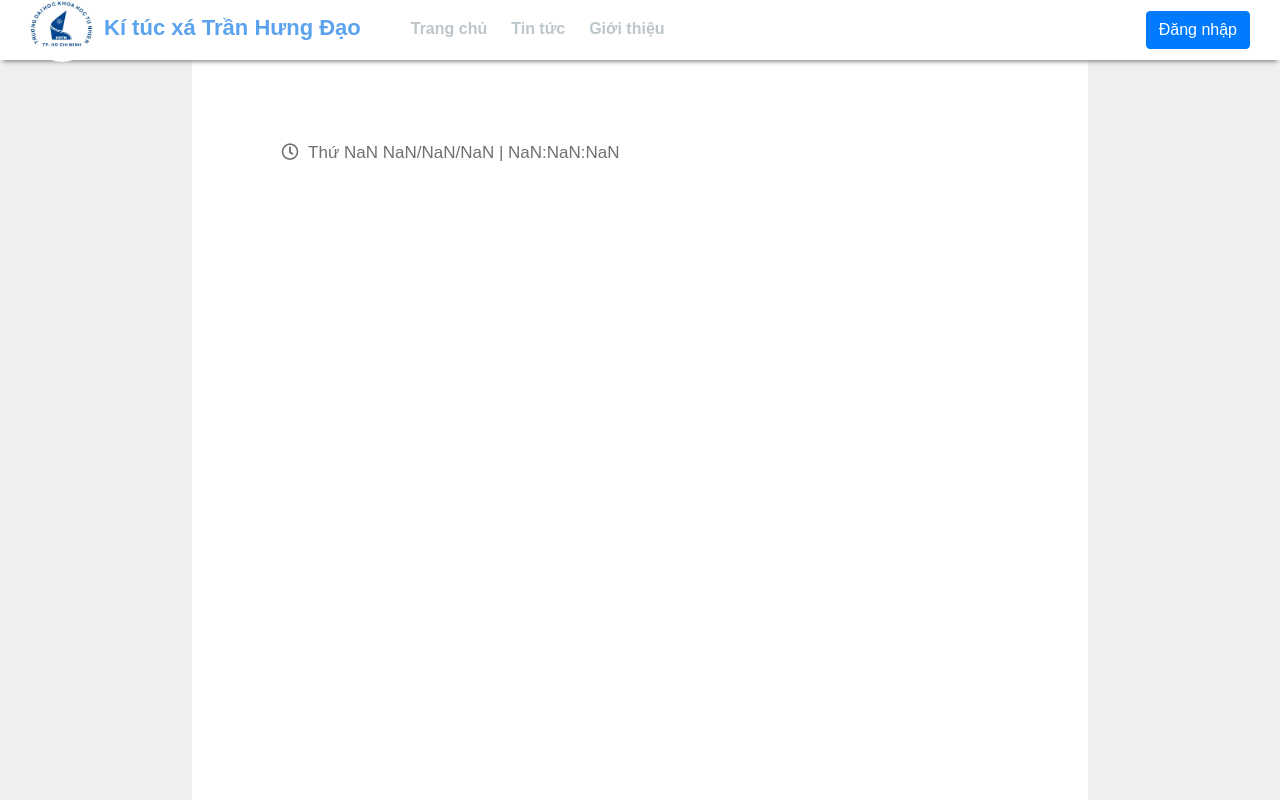
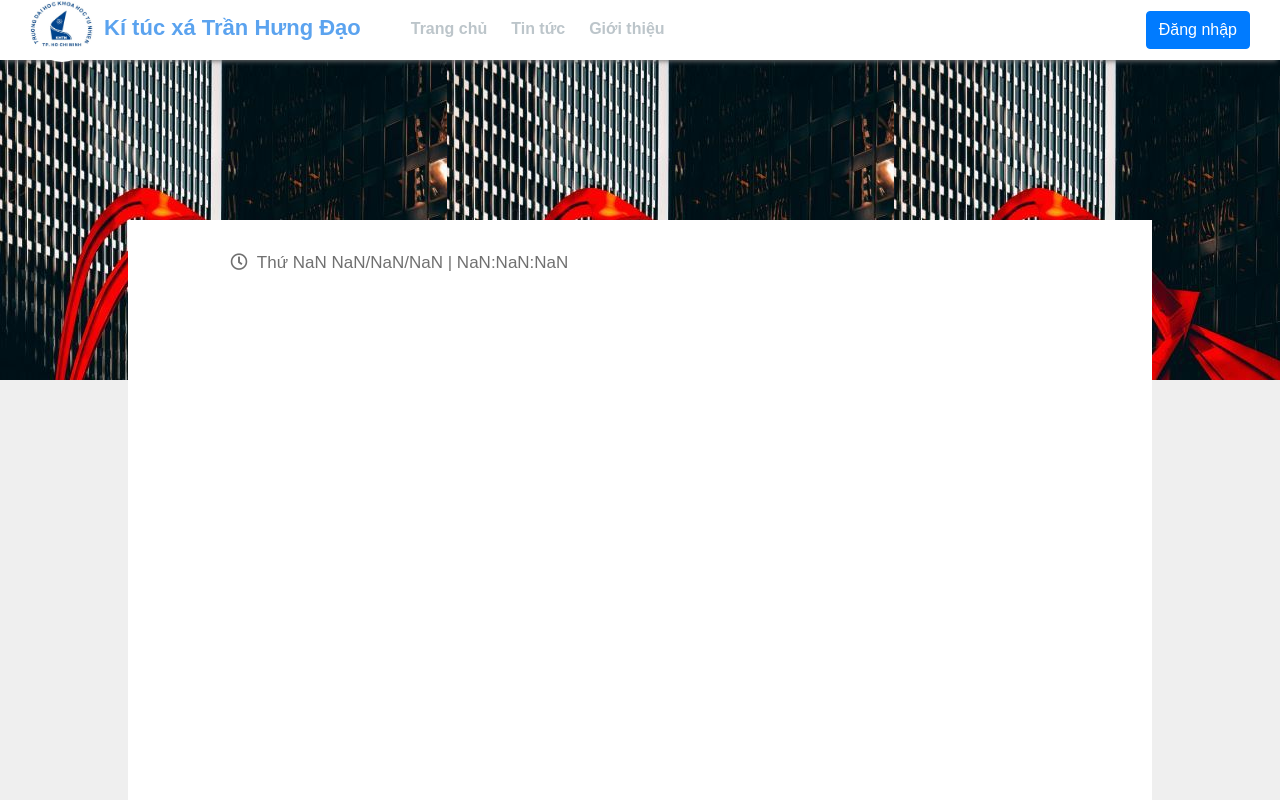
Before and after one commit to vmtrung1997/domitory-manage, a React (Create React App) app in the folder src/frontend/: page /news/detail in a window 1280 px wide. Shown: the top 800 px of the page. Built offline with nearby package versions, Linux system fonts and the light colour scheme; a web font is replaced by a local one.

Commit message:
custom layout news

```diff
--- a/src/frontend/src/app/components/newsContent/newsContent.css
+++ b/src/frontend/src/app/components/newsContent/newsContent.css
@@ -5,12 +5,18 @@
 
 .news-detail{
     background-color: #ffffff;
-    width: 70%;
+    width: 80%;
     margin-left: auto;
     margin-right: auto;
-    padding-top: 50px;
+    margin-top: -20vh;
     height: fit-content;
     min-height: 100vh
+}
+
+.img-background{
+    background-image: url("/img/bgr-img.jpg");
+    width: 100%;
+    min-height: 40vh
 }
 
 .tilte{
--- a/src/frontend/src/app/components/newsContent/newsContent.js
+++ b/src/frontend/src/app/components/newsContent/newsContent.js
@@ -57,6 +57,8 @@ class NewsContent extends React.Component {
       <React.Fragment>
 
         <div className="news-content-detail">
+        <div className = 'img-background'>
+        </div>
           <div className="news-detail">
             <div className="news-detail-sub">
               <div className="tilte">
@@ -73,6 +75,7 @@ class NewsContent extends React.Component {
               />
             </div>
           </div>
+
         </div>
       </React.Fragment>
     );
--- a/src/frontend/src/app/containers/admin/news/newsEditor.js
+++ b/src/frontend/src/app/containers/admin/news/newsEditor.js
@@ -230,13 +230,13 @@ class EditorConvertToHTML extends Component {
             label="Ghim bài viết (Hiển thị tối đa 2)"
             name={"ghim"}
           />
-            <Checkbox
+            {/* <Checkbox
             defaultChecked={this.state.sendEmail}
             isCheck={this.changeSendEmail}
             check={this.state.sendEmail}
             label="Gửi thông báo tới sinh viên qua email"
             name={"guiEmail"}
-          />
+          /> */}
         </Modal.Body>
         <Modal.Footer>
           <Button variant="secondary" onClick={this.handleClose}>
```
Also changed, not shown: src/frontend/public/img/bgr-img.jpg (added).
